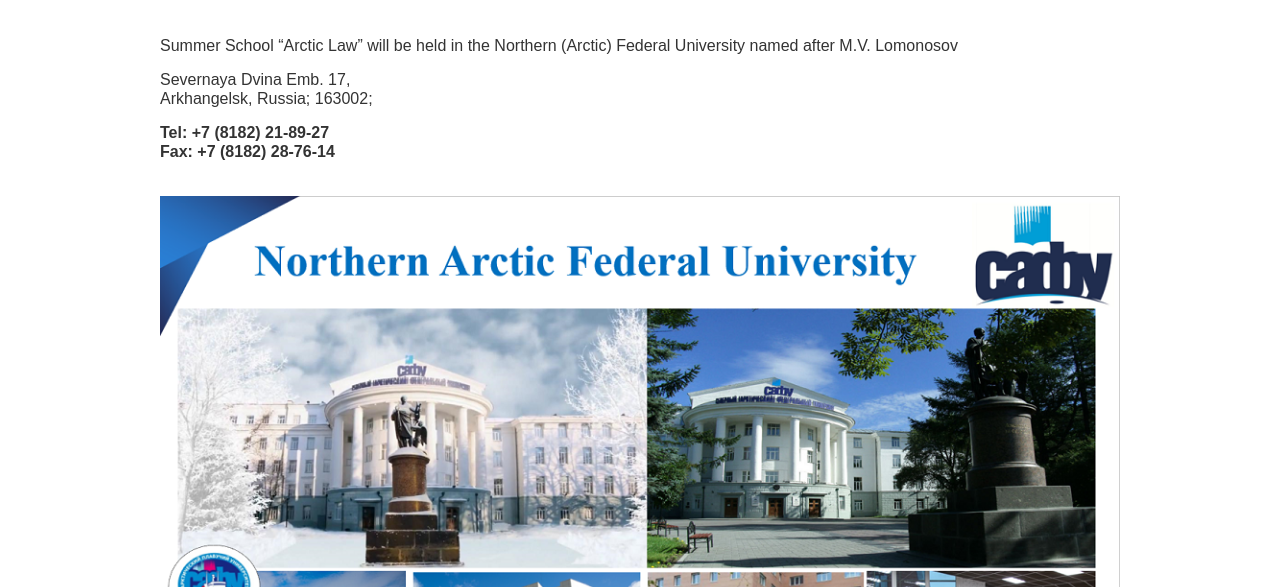
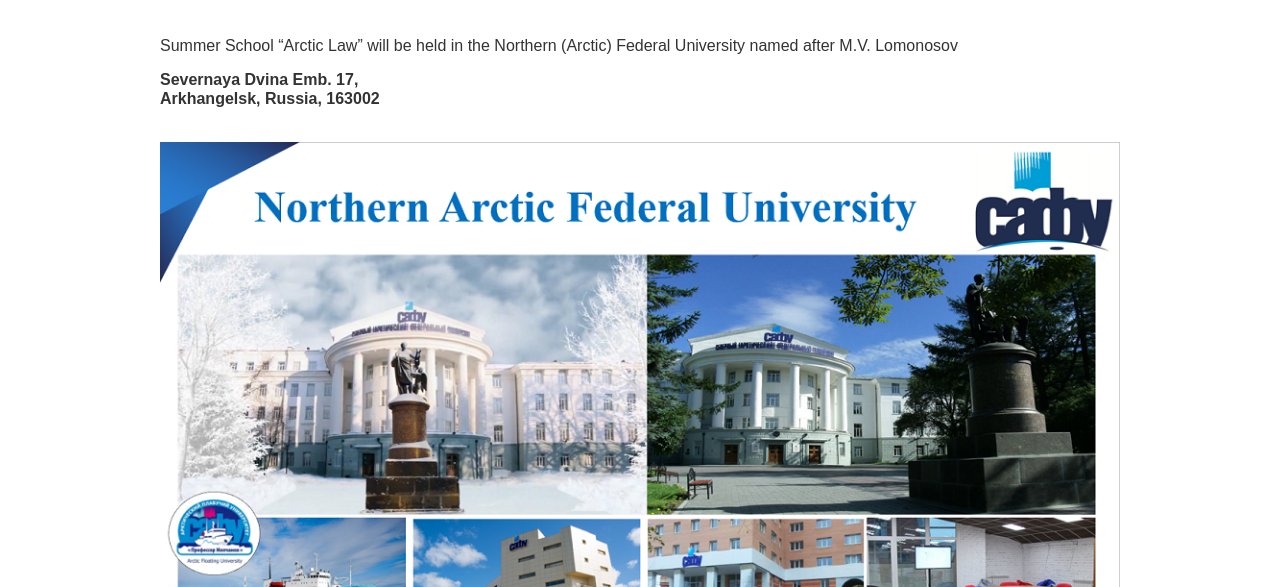
Before and after one commit to Khirnov/Khirnov.github.io, a website: page venue.html in a window 1280 px wide. Shown: the part 213-800 px from the top of the page. Drawn offline with Linux system fonts and the light colour scheme.

Commit message:
fix text

```diff
--- a/venue.html
+++ b/venue.html
@@ -45,12 +45,9 @@
       </p>
       <p>
         <p>
-          Severnaya Dvina Emb. 17,<br>
-          Arkhangelsk, Russia; 163002;
+          <b>Severnaya Dvina Emb. 17,<br>
+          Arkhangelsk, Russia, 163002</b>
         </p>
-
-        <b>Tel: +7 (8182) 21-89-27</b><br>
-        <b>Fax: +7 (8182) 28-76-14</b>
       </p>
       <br>
       <div class="media-wrapp">
```
Also changed, not shown: experts.html (+8 -7 lines), 2 other files.
